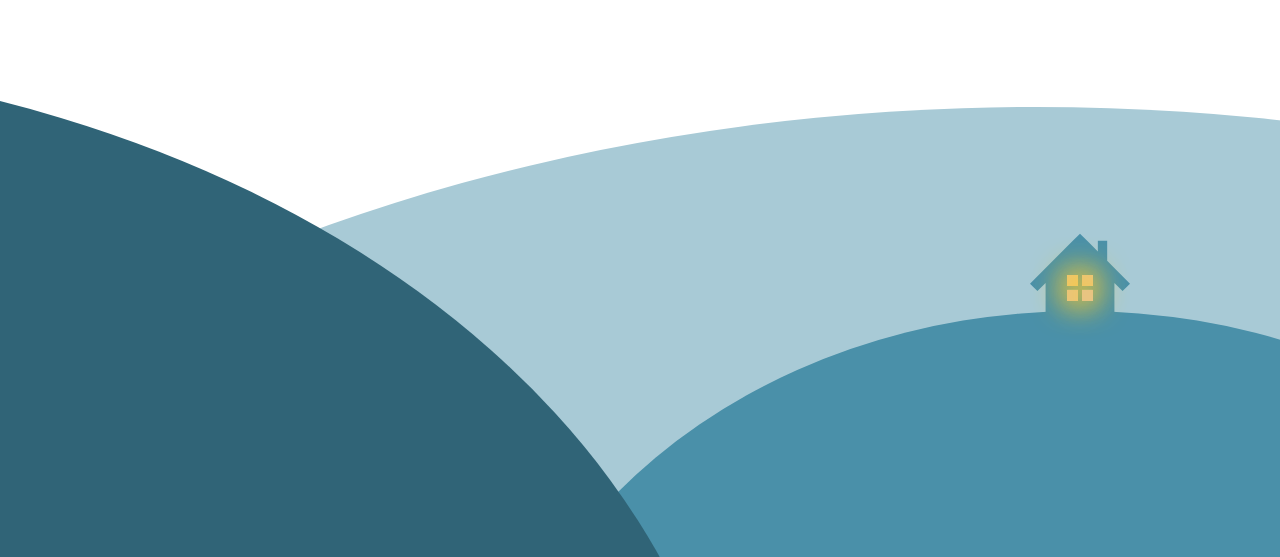
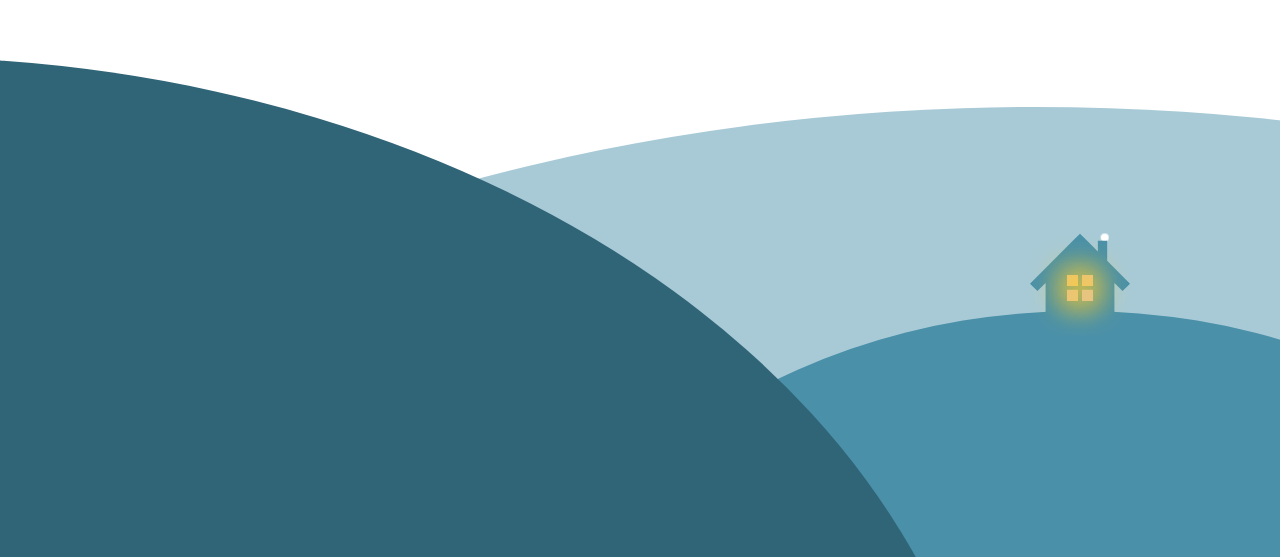
Before and after one commit to universeluke/weather-app, a React (Vite) app in the folder weather/: page / in a window 1280 px wide. Shown: the part 243-800 px from the top of the page. Built offline with nearby package versions, Linux system fonts and the light colour scheme.

Commit message:
created smoke for house

```diff
--- a/weather/src/components/Scene.module.scss
+++ b/weather/src/components/Scene.module.scss
@@ -27,7 +27,7 @@
 .leftHill {
   position: absolute;
   bottom: -1100px;
-  right: calc(50vw - 100px);
+  right: calc(30vw - 100px);
   height: 1600px;
   width: 2200px;
   border-radius: 50%;
@@ -63,8 +63,20 @@
   width: 11px;
   height: 11px;
   background-color: rgb(232, 196, 129);
-  box-shadow: 0px 0px 30px 3px rgb(255, 201, 24);
   animation: firePulse 2s infinite;
+}
+
+.smoke {
+  position: fixed;
+  bottom: 307px;
+  right: 173px;
+  z-index: 200;
+  width: 8px;
+  height: 8px;
+  background-color: rgb(255, 255, 255);
+  border-radius: 50%;
+  z-index: 0;
+  animation: smokeRise 4s infinite linear;
 }
 
 @keyframes firePulse {
@@ -72,9 +84,48 @@
     box-shadow: 0px 0px 30px 3px rgb(255, 201, 24);
   }
   50% {
-    box-shadow: 0px 0px 30px 5px rgb(255, 208, 54);
+    box-shadow: 0px 0px 30px 6px rgb(255, 208, 54);
   }
   100% {
     box-shadow: 0px 0px 30px 3px rgb(255, 201, 24);
   }
 }
+
+@keyframes smokeRise {
+  0% {
+    transform: translateY(0px) scale(1);
+    opacity: 1;
+  }
+  10% {
+    transform: translateY(-10px) translateX(2px) scale(1);
+    opacity: 1;
+  }
+  20% {
+    transform: translateY(-20px) translateX(0px) scale(1.2);
+    opacity: 0.8;
+  }
+  30% {
+    transform: translateY(-30px) translateX(0px) scale(1.3);
+    opacity: 0.8;
+  }
+  40% {
+    transform: translateY(-40px) translateX(-3px) scale(1.4);
+    opacity: 0.6;
+  }
+  50% {
+    transform: translateY(-50px) translateX(0px) scale(1.55);
+    opacity: 0.6;
+  }
+  60% {
+    transform: translateY(-60px) translateX(7px) scale(1.7);
+    opacity: 0.4;
+  }
+  80% {
+    transform: translateY(-80px) translateX(-8px) scale(2);
+    opacity: 0.27;
+  }
+  100% {
+    transform: translateY(-100px) translateX(9px) scale(2.4);
+    opacity: 0;
+  }
+}
--- a/weather/src/components/Scene.tsx
+++ b/weather/src/components/Scene.tsx
@@ -21,6 +21,7 @@ export default function Scene() {
           />
         </svg>
         <div className={styles.hill}></div>
+        <div className={styles.smoke}></div>
         <div className={styles.fireContainer}>
           <div className={styles.fireGlow}></div>
           <div className={styles.fireGlow}></div>
```
